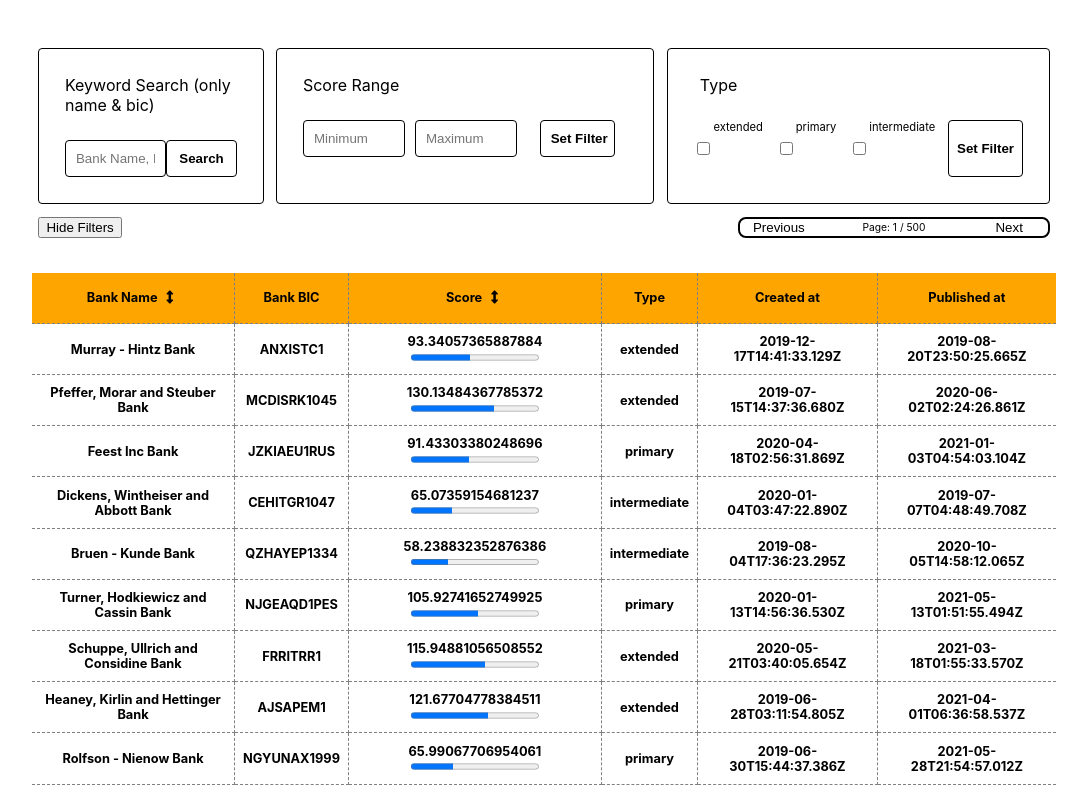
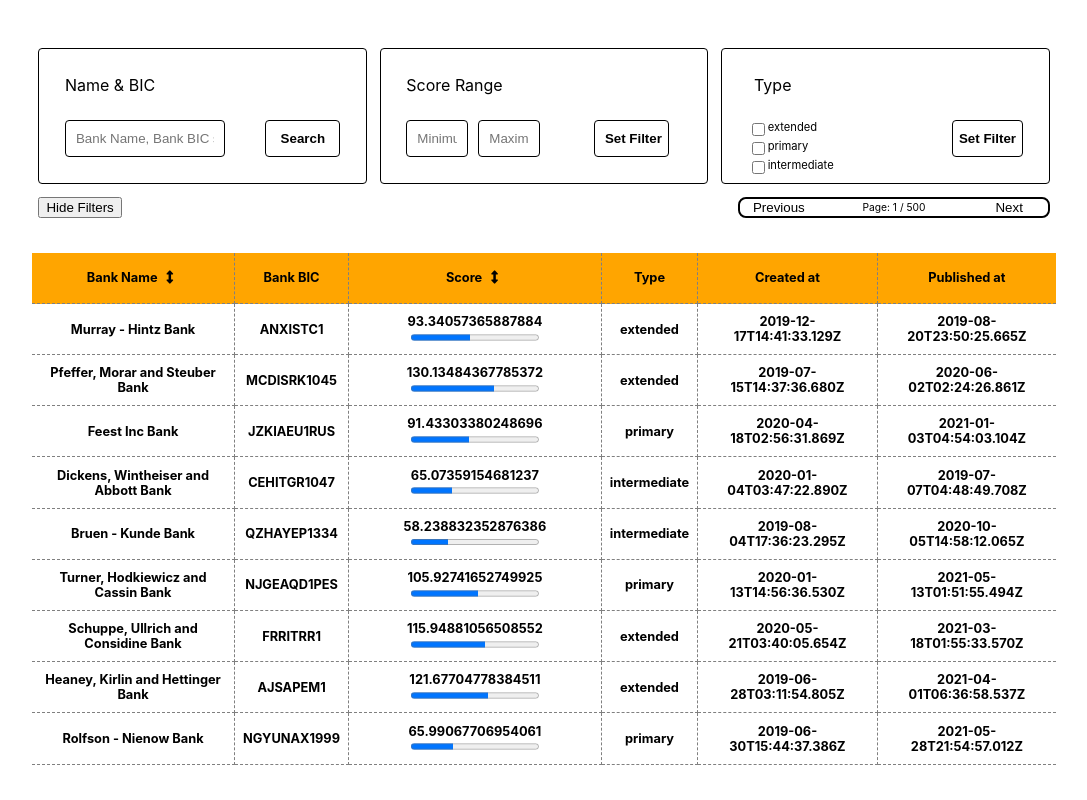
Before and after one commit to Balazs-D/Reports-Page, a React (Create React App) app: page / in a window 1280 px wide. Shown: the whole page, without its empty margins (96-1183 px from the left). Built offline with nearby package versions, Linux system fonts and the light colour scheme.

Commit message:
final responsive fixes

```diff
--- a/src/Components/FilterType.js
+++ b/src/Components/FilterType.js
@@ -85,6 +85,8 @@ const FilterCont = styled.div`
     border: 1px solid black;
     border-radius: 4px;
     margin: 0 0 1vw 0;
+    position: relative;
+
     p {
       margin: 2vw 0 2vw 0;
     }
@@ -96,7 +98,7 @@ const FilterCont = styled.div`
       display: flex;
       flex-direction: row;
       flex: 3;
-      justify-content: space-between;
+      justify-content: flex-end;
     }
     p {
       padding: 0 0.5vw;
@@ -115,8 +117,15 @@ const FilterCont = styled.div`
   @media (min-width: 800px) {
     margin: 0.5vw;
 
+    .searchButton {
+      width: auto;
+    }
+
     #checkBoxKeeper {
-      flex-direction: row;
+      flex-direction: column;
+      flex-wrap: wrap;
+      position: absolute;
+      left: 2vw;
     }
   }
 `;
--- a/src/Components/Input.js
+++ b/src/Components/Input.js
@@ -26,7 +26,7 @@ const InputText = () => {
 
   return (
     <SearchCont>
-      <p>Keyword Search (only name & bic)</p>
+      <p>Name & BIC</p>
       <span>
         <input
           className="inputText"
--- a/src/Components/ScoreRange.js
+++ b/src/Components/ScoreRange.js
@@ -112,7 +112,7 @@ const SearchCont = styled.div`
     margin: 0.5vw;
 
     input {
-      width: 80px;
+      width: 40px;
       margin-right: 10px;
     }
 
```
